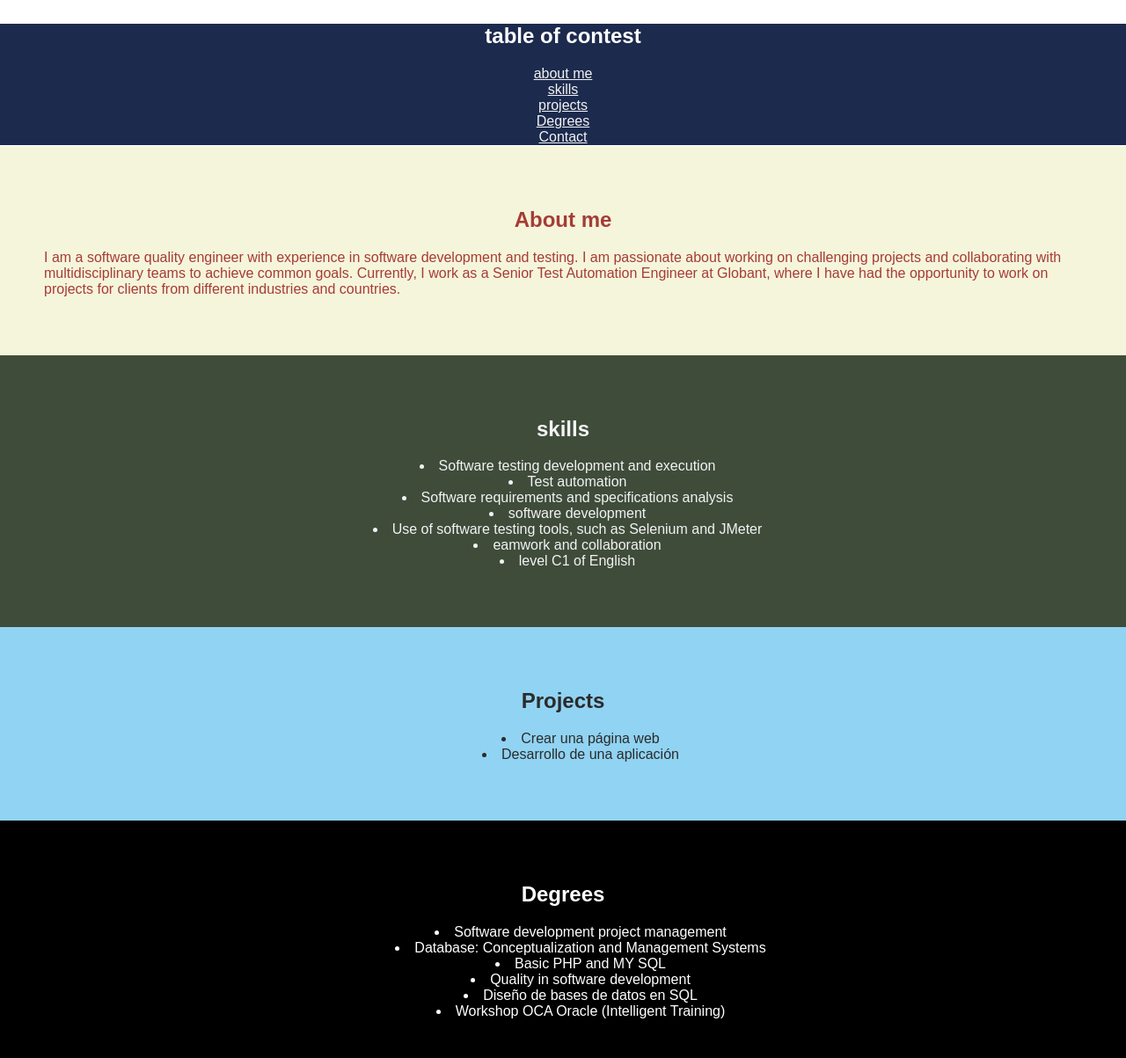
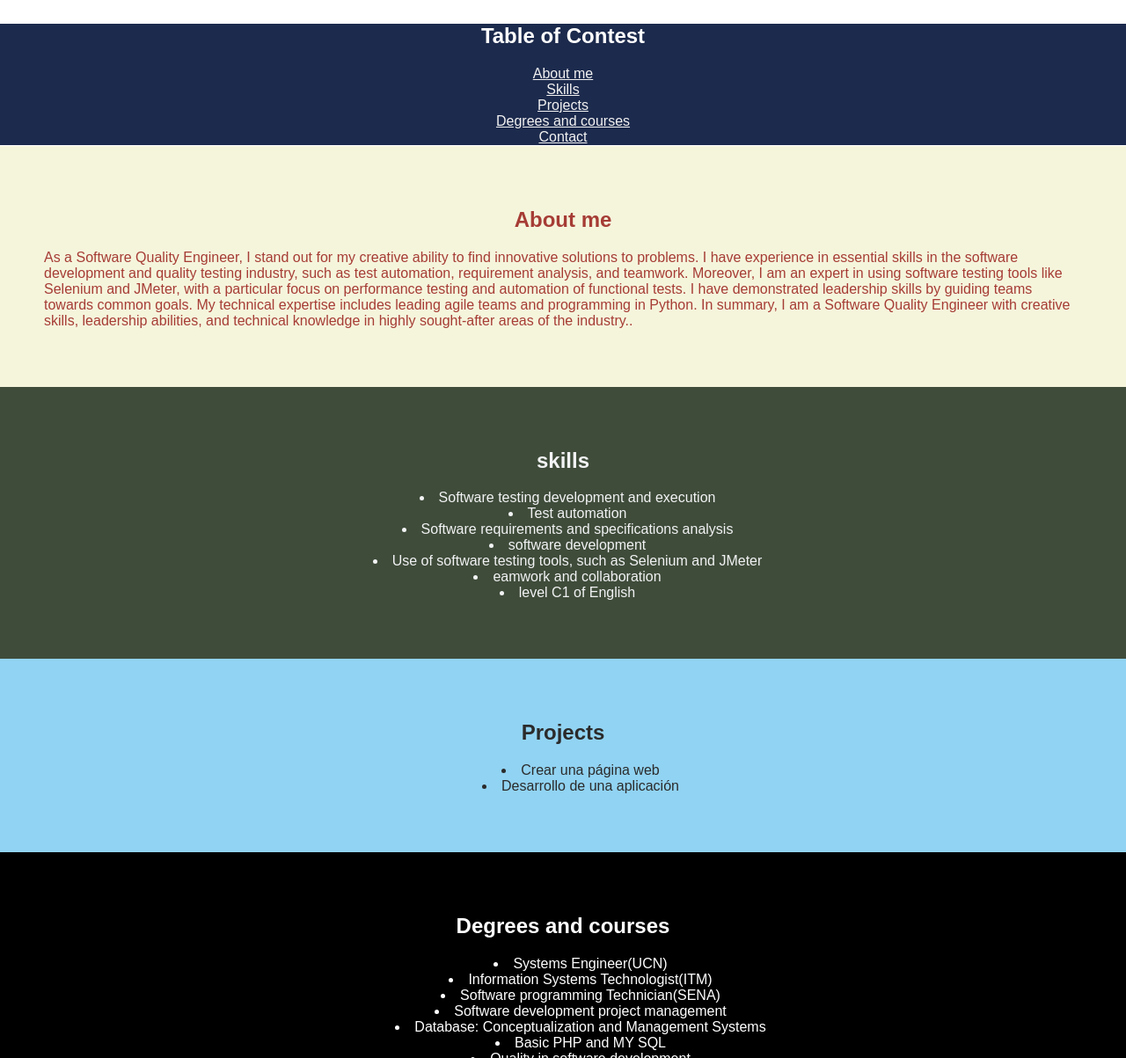
Before and after one commit to velezarfier/hoja-de-vida, a plain HTML site: page index.html in a window 1280 px wide. Shown: the part 217-1420 px from the top of the page at 88% size. Drawn offline with Linux system fonts and the light colour scheme.

Commit message:
Update index.html

```diff
--- a/index.html
+++ b/index.html
@@ -140,12 +140,12 @@ form button:hover {
 
     <section id="table of contest" style="margin-top: 0;">
       <div style="text-align:center; background-color: #1C2A4D;">
-        <h2 style="color: white;">table of contest</h2>
+        <h2 style="color: white;">Table of Contest</h2>
         <ul style="list-style-position:outside 2; padding-left: 0;">
-          <li><a href="#about me" style="color:#F2F2F2;">about me </a></li>
-          <li><a href="#skills" style="color: #F2F2F2;">skills</a></li>
-          <li><a href="#projetcs" style="color: #F2F2F2;">projects</a></li>
-          <li><a href="#Degrees" style="color: #F2F2F2;">Degrees</a></li>
+          <li><a href="#about me" style="color:#F2F2F2;">About me </a></li>
+          <li><a href="#skills" style="color: #F2F2F2;">Skills</a></li>
+          <li><a href="#projetcs" style="color: #F2F2F2;">Projects</a></li>
+          <li><a href="#Degrees" style="color: #F2F2F2;">Degrees and courses</a></li>
           <li><a href="#contact" style="color: #F2F2F2;">Contact</a></li>
         </ul>
       </div>
@@ -153,7 +153,7 @@ form button:hover {
 
     <section id="about-me" style="margin-top: -15px; background-color: #F5F5DC; color: #A63C35;">
       <h2>About me</h2>
-      <p>I am a software quality engineer with experience in software development and testing. I am passionate about working on challenging projects and collaborating with multidisciplinary teams to achieve common goals. Currently, I work as a Senior Test Automation Engineer at Globant, where I have had the opportunity to work on projects for clients from different industries and countries.</p>
+      <p>As a Software Quality Engineer, I stand out for my creative ability to find innovative solutions to problems. I have experience in essential skills in the software development and quality testing industry, such as test automation, requirement analysis, and teamwork. Moreover, I am an expert in using software testing tools like Selenium and JMeter, with a particular focus on performance testing and automation of functional tests. I have demonstrated leadership skills by guiding teams towards common goals. My technical expertise includes leading agile teams and programming in Python. In summary, I am a Software Quality Engineer with creative skills, leadership abilities, and technical knowledge in highly sought-after areas of the industry..</p>
     </section>
 
       <section id="skills">
@@ -179,8 +179,11 @@ form button:hover {
       </section>
 
       <section id="Degrees" style="margin-bottom: 20px;">
-        <h2>Degrees</h2>
+        <h2>Degrees and courses</h2>
         <ul style="list-style-position: inside;">
+          <li>Systems Engineer(UCN)</li>
+          <li>Information Systems Technologist(ITM)</li>
+          <li>Software programming Technician(SENA)</li>
           <li>Software development project management</li>
           <li>Database: Conceptualization and Management Systems</li>
           <li>Basic PHP and MY SQL</li>
```
